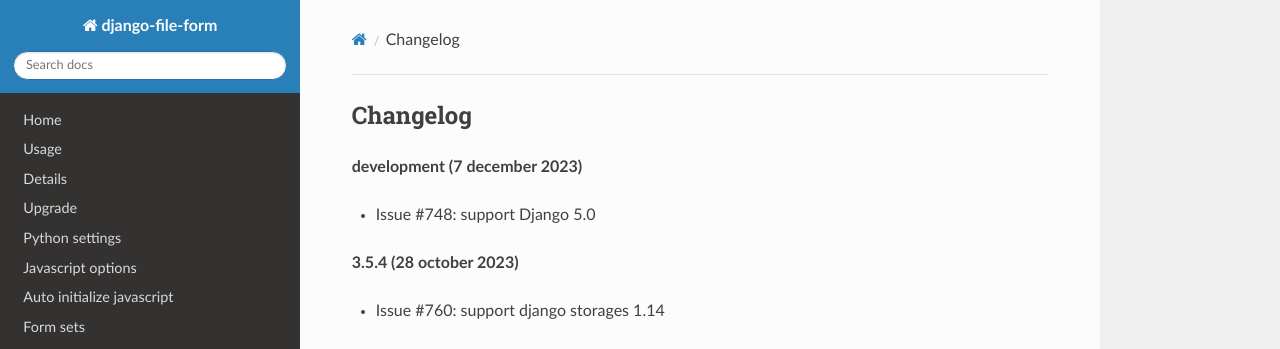
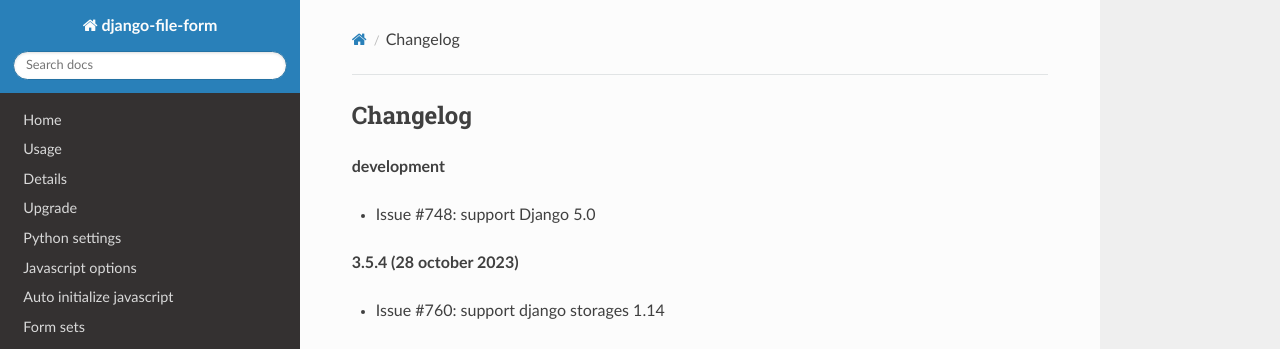
Before and after one commit to mbraak/django-file-form, an MkDocs documentation site: the page built from docs/changelog.md, in a window 1280 px wide and 900 px high. Shown: the top 349 px of the window. Built offline with MkDocs 1.6.1, drawn with Linux system fonts in a browser that asks for light colours; nearby versions of some CDN libraries.

Commit message:
Remove incorrect date

```diff
--- a/docs/changelog.md
+++ b/docs/changelog.md
@@ -1,6 +1,6 @@
 ## Changelog
 
-**development (7 december 2023)**
+**development**
 
 - Issue #748: support Django 5.0
 
```
